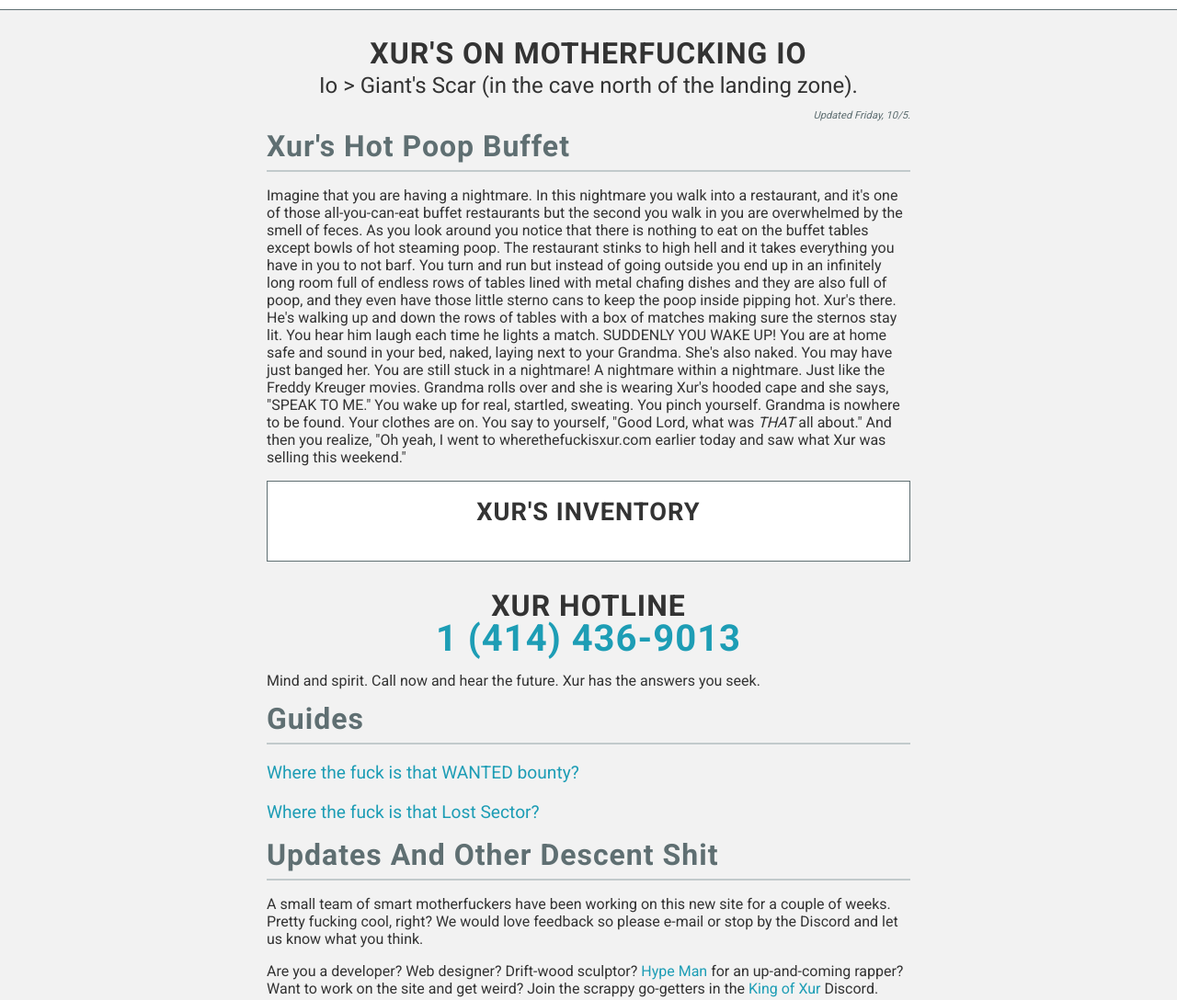
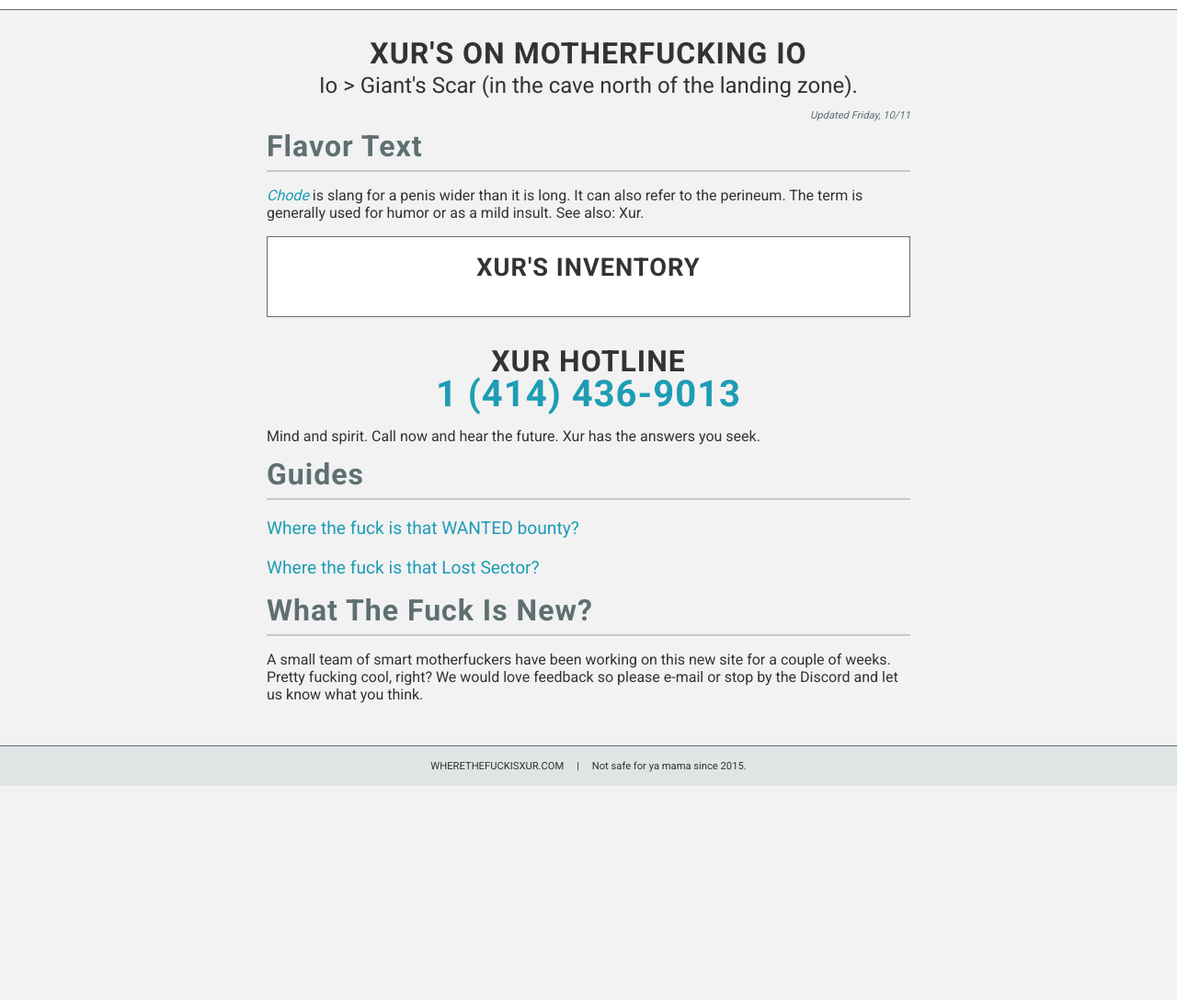
Before and after one commit to CrazyByDefault/wherethefuckisxur, a plain HTML site: page index.html in a window 1280 px wide. Shown: the part 305-1393 px from the top of the page at 92% size. After the commit the page ends 1160 px from the top, so only its background shows below. Drawn offline with Linux system fonts and the light colour scheme.

Commit message:
Update index.html
Random copy updates

```diff
--- a/index.html
+++ b/index.html
@@ -40,10 +40,10 @@
       <div class="xur">
         <h1>Xur's on motherfucking Io</h1>
         <p class="xur-location-details">Io > Giant's Scar (in the cave north of the landing zone).</p>
-        <p class="last-updated">Updated Friday, 10/5.</p>
+        <p class="last-updated">Updated Friday, 10/11</p>
         <div class="xur-flavor-text">
-          <h2>Xur's Hot Poop Buffet</h2>
-          <p>Imagine that you are having a nightmare. In this nightmare you walk into a restaurant, and it's one of those all-you-can-eat buffet restaurants but the second you walk in you are overwhelmed by the smell of feces. As you look around you notice that there is nothing to eat on the buffet tables except bowls of hot steaming poop. The restaurant stinks to high hell and it takes everything you have in you to not barf. You turn and run but instead of going outside you end up in an infinitely long room full of endless rows of tables lined with metal chafing dishes and they are also full of poop, and they even have those little sterno cans to keep the poop inside pipping hot. Xur's there. He's walking up and down the rows of tables with a box of matches making sure the sternos stay lit. You hear him laugh each time he lights a match. SUDDENLY YOU WAKE UP! You are at home safe and sound in your bed, naked, laying next to your Grandma. She's also naked. You may have just banged her. You are still stuck in a nightmare! A nightmare within a nightmare. Just like the Freddy Kreuger movies. Grandma rolls over and she is wearing Xur's hooded cape and she says, "SPEAK TO ME." You wake up for real, startled, sweating. You pinch yourself. Grandma is nowhere to be found. Your clothes are on. You say to yourself, "Good Lord, what was <em>THAT</em> all about." And then you realize, "Oh yeah, I went to wherethefuckisxur.com earlier today and saw what Xur was selling this weekend."
+          <h2>Flavor Text</h2>
+          <p><a href=”https://www.dictionary.com/e/slang/chode/”><em>Chode</em></a> is slang for a penis wider than it is long. It can also refer to the perineum. The term is generally used for humor or as a mild insult. See also: Xur.
           </p>
         </div>
         <div class="inventory">
@@ -70,9 +70,9 @@
       </div>
 
       <div class="news">
-        <h5>Updates and Other Descent Shit</h5>
+        <h5>What the Fuck is New?</h5>
         <p>A small team of smart motherfuckers have been working on this new site for a couple of weeks. Pretty fucking cool, right? We would love feedback so please e-mail or stop by the Discord and let us know what you think.</p>
-        <p>Are you a developer? Web designer? Drift-wood sculptor? <a href="https://en.wikipedia.org/wiki/Hype_man" target="blank">Hype Man</a> for an up-and-coming rapper? Want to work on the site and get weird? Join the scrappy go-getters in the <a href="https://discord.gg/Ut4qTZp" target="_blank">King of Xur</a> Discord. </p>
+
       </div>
 
     </div>
```
